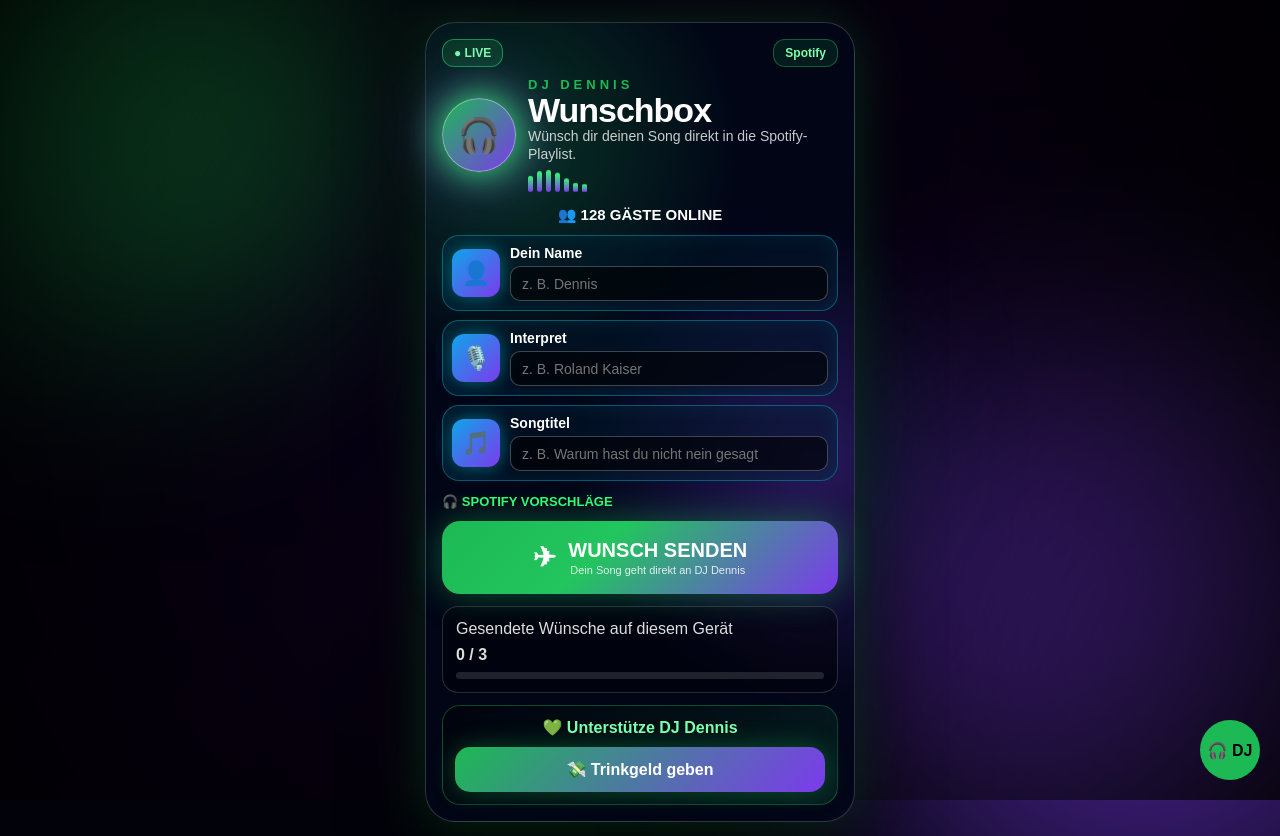
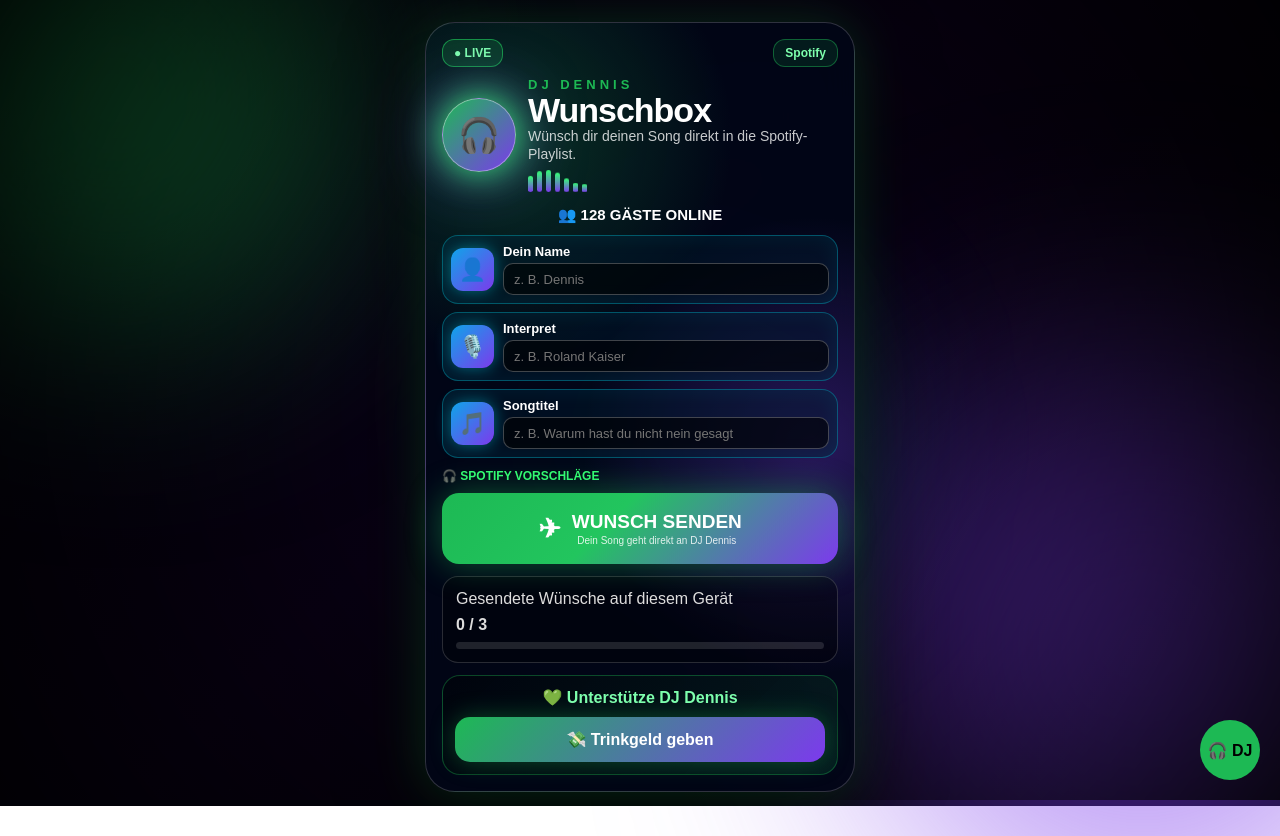
Before and after one commit to dennikruse-hub/dj-wunschbox, a Next.js app: page / in a window 1280 px wide. After the commit the page ends 806 px from the top, so only its background shows below. Built offline with nearby package versions, Linux system fonts and the light colour scheme.

Commit message:
Update RequestForm.js

```diff
--- a/components/RequestForm.js
+++ b/components/RequestForm.js
@@ -66,88 +66,89 @@
 const styles = {
   form: {
     display: 'grid',
-    gap: 9
+    gap: 8
   },
   field: {
     display: 'flex',
-    gap: 10,
+    gap: 9,
     alignItems: 'center',
-    padding: 9,
-    borderRadius: 17,
+    padding: 8,
+    borderRadius: 16,
     background: 'rgba(0,25,45,.48)',
-    border: '1px solid rgba(0,229,255,.35)',
+    border: '1px solid rgba(0,229,255,.32)',
     boxShadow: 'inset 0 0 22px rgba(0,229,255,.08)'
   },
   icon: {
-    width: 48,
-    height: 48,
-    minWidth: 48,
+    width: 43,
+    height: 43,
+    minWidth: 43,
     borderRadius: 12,
     background: 'linear-gradient(135deg,#0ea5e9,#7c3aed)',
     display: 'flex',
     alignItems: 'center',
     justifyContent: 'center',
-    fontSize: 23,
-    boxShadow: '0 0 18px rgba(0,229,255,.45)'
+    fontSize: 22,
+    boxShadow: '0 0 16px rgba(0,229,255,.45)'
   },
   fieldContent: {
     flex: 1
   },
   label: {
     fontWeight: 900,
-    fontSize: 14,
-    marginBottom: 5
+    fontSize: 13,
+    marginBottom: 4
   },
   input: {
     width: '100%',
-    height: 35,
+    height: 32,
     borderRadius: 10,
     border: '1px solid rgba(255,255,255,.25)',
     background: 'rgba(0,0,0,.58)',
     color: 'white',
-    padding: '0 11px',
-    fontSize: 14,
+    padding: '0 10px',
+    fontSize: 13,
     outline: 'none'
   },
   suggestionHead: {
-    marginTop: 4,
+    marginTop: 3,
     display: 'flex',
     justifyContent: 'space-between',
     alignItems: 'center',
     color: '#35ff75',
     fontWeight: 900,
-    fontSize: 13
+    fontSize: 12
   },
   searchText: {
     color: '#ddd',
     fontWeight: 500,
-    fontSize: 12
+    fontSize: 11
   },
   song: {
     display: 'flex',
     alignItems: 'center',
     gap: 10,
-    padding: 9,
-    borderRadius: 17,
-    background: 'linear-gradient(135deg,rgba(0,255,120,.18),rgba(0,20,50,.65))',
+    padding: 8,
+    borderRadius: 16,
+    background: 'linear-gradient(135deg,rgba(0,255,120,.2),rgba(0,20,50,.68))',
     border: '1px solid #35ff75',
     color: 'white',
     cursor: 'pointer',
     boxShadow: '0 0 25px rgba(29,185,84,.35)'
   },
   cover: {
-    width: 60,
-    height: 60,
+    width: 54,
+    height: 54,
     borderRadius: 11,
     objectFit: 'cover'
   },
   artist: {
     opacity: .75,
-    marginTop: 4
+    marginTop: 3,
+    fontSize: 13
   },
   play: {
-    width: 40,
-    height: 40,
+    width: 36,
+    height: 36,
     borderRadius: '50%',
     border: '2px solid rgba(255,255,255,.8)',
     display: 'flex',
@@ -156,27 +157,27 @@
     fontWeight: 900
   },
   button: {
-    marginTop: 3,
-    minHeight: 68,
+    marginTop: 2,
+    minHeight: 62,
     border: 0,
-    borderRadius: 18,
-    background: 'linear-gradient(135deg,#1db954 0%,#22c55e 40%,#7c3aed 100%)',
+    borderRadius: 17,
+    background: 'linear-gradient(135deg,#1db954 0%,#22c55e 42%,#7c3aed 100%)',
     color: 'white',
     fontWeight: 900,
-    fontSize: 20,
+    fontSize: 19,
     cursor: 'pointer',
     display: 'flex',
     alignItems: 'center',
     justifyContent: 'center',
-    gap: 12,
+    gap: 11,
     boxShadow: '0 0 35px rgba(29,185,84,.45)'
   },
   paper: {
-    fontSize: 28
+    fontSize: 27
   },
   small: {
     display: 'block',
-    fontSize: 11,
+    fontSize: 10,
     fontWeight: 500,
     opacity: .85,
     marginTop: 2
```
